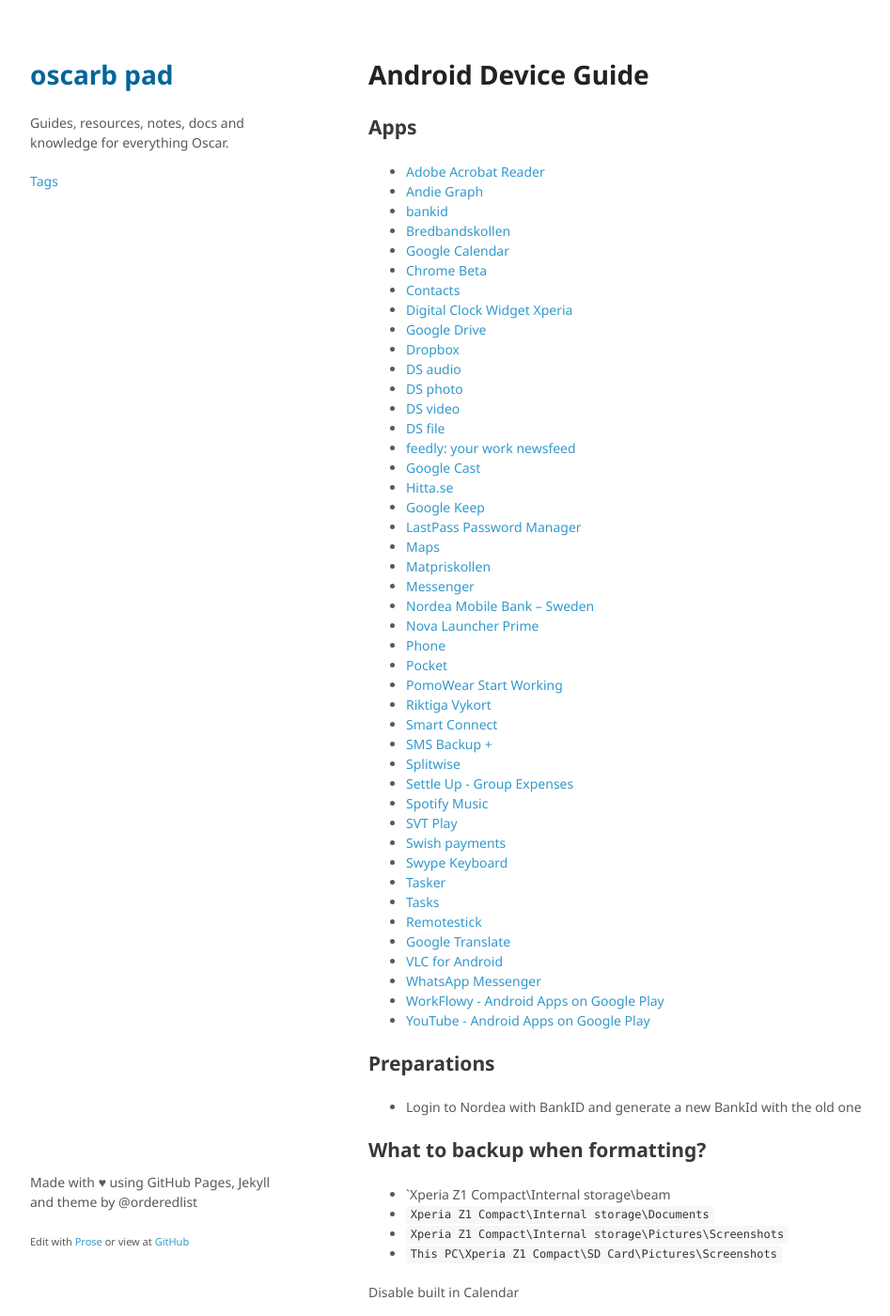
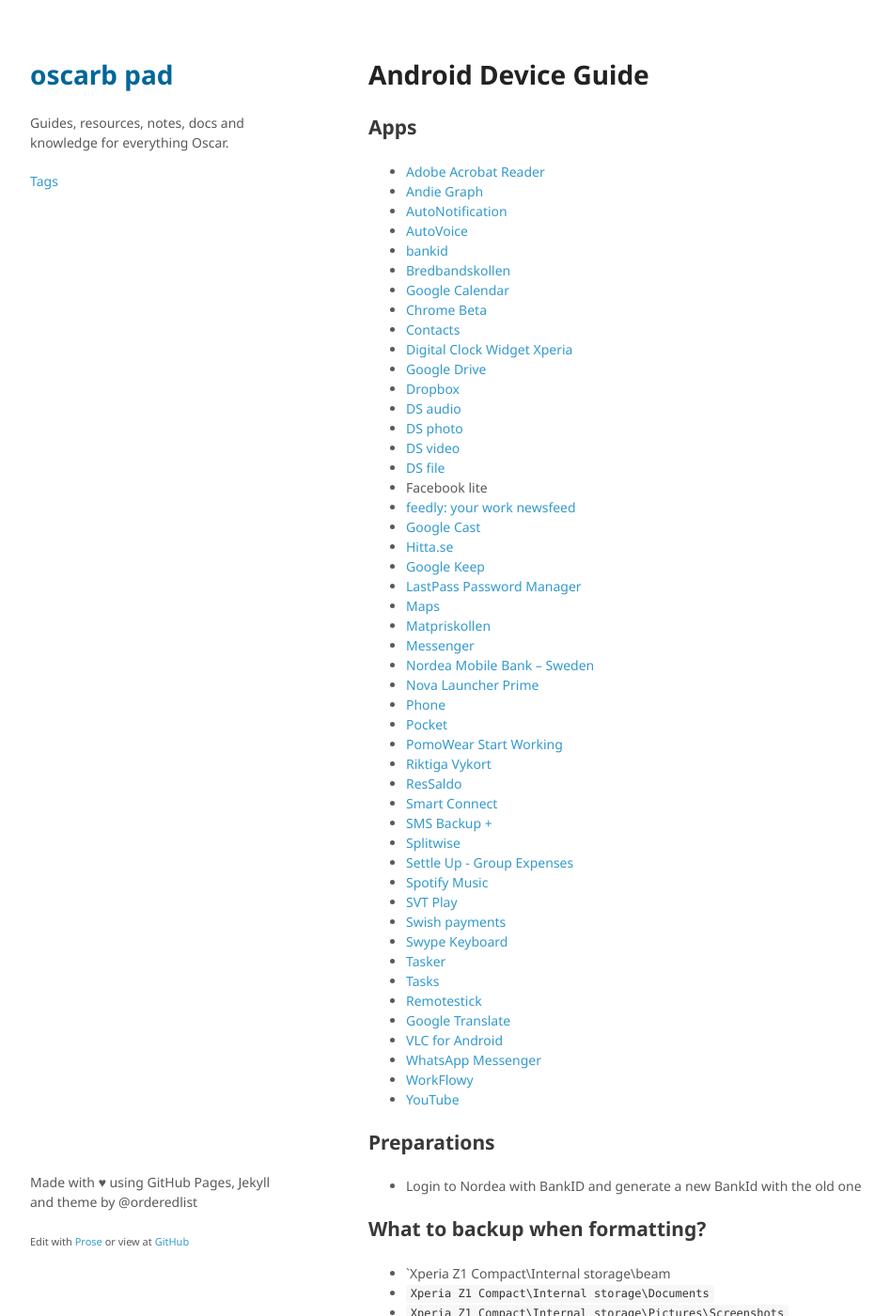
Before and after one commit to oscarb/pad, a Jekyll site: the page built from _docs/android-device-guide.md, in a window 1280 px wide and 1400 px high. Shown: the whole window at 94% size, without its empty margins (128-1075 px from the left). Built offline with Jekyll 4.4.1, drawn with Linux system fonts in a browser that asks for light colours; some web fonts are replaced.

Commit message:
Updated android-device-guide.md

```diff
--- a/_docs/android-device-guide.md
+++ b/_docs/android-device-guide.md
@@ -13,6 +13,8 @@ published: true
 
 * [Adobe Acrobat Reader](https://play.google.com/store/apps/details?id=com.adobe.reader)
 * [Andie Graph](https://play.google.com/store/apps/details?id=net.supware.tipro)
+* [AutoNotification](https://play.google.com/store/apps/details?id=com.joaomgcd.autonotification)
+* [AutoVoice](https://play.google.com/store/apps/details?id=com.joaomgcd.autovoice)
 * [bankid](https://play.google.com/store/apps/details?id=com.bankid.bus)
 * [Bredbandskollen](https://play.google.com/store/apps/details?id=se.iis.bbk)
 * [Google Calendar](https://play.google.com/store/apps/details?id=com.google.android.calendar)
@@ -25,6 +27,7 @@ published: true
 * [DS photo](https://play.google.com/store/apps/details?id=com.synology.dsphoto)
 * [DS video](https://play.google.com/store/apps/details?id=com.synology.dsvideo)
 * [DS file](https://play.google.com/store/apps/details?id=com.synology.DSfile)
+* Facebook lite
 * [feedly: your work newsfeed](https://play.google.com/store/apps/details?id=com.devhd.feedly)
 * [Google Cast](https://play.google.com/store/apps/details?id=com.google.android.apps.chromecast.app)
 * [Hitta.se](https://play.google.com/store/apps/details?id=se.hitta.android.app)
@@ -39,6 +42,7 @@ published: true
 * [Pocket](https://play.google.com/store/apps/details?id=com.ideashower.readitlater.pro)
 * [PomoWear Start Working](https://play.google.com/store/apps/details?id=com.vngrs.android.pomodoro)
 * [Riktiga Vykort](https://play.google.com/store/apps/details?id=se.posten.riktigavykort)
+* [ResSaldo](https://play.google.com/store/apps/details?id=se.supertips.android.ressaldo)
 * [Smart Connect](https://play.google.com/store/apps/details?id=com.sonyericsson.extras.liveware)
 * [SMS Backup +](https://play.google.com/store/apps/details?id=com.zegoggles.smssync)
 * [Splitwise](https://play.google.com/store/apps/details?id=com.Splitwise.SplitwiseMobile)
@@ -53,8 +57,8 @@ published: true
 * [Google Translate](https://play.google.com/store/apps/details?id=com.google.android.apps.translate)
 * [VLC for Android](https://play.google.com/store/apps/details?id=org.videolan.vlc)
 * [WhatsApp Messenger](https://play.google.com/store/apps/details?id=com.whatsapp)
-* [WorkFlowy - Android Apps on Google Play](https://play.google.com/store/apps/details?id=com.workflowy.android)
-* [YouTube - Android Apps on Google Play](https://play.google.com/store/apps/details?id=com.google.android.youtube)
+* [WorkFlowy](https://play.google.com/store/apps/details?id=com.workflowy.android)
+* [YouTube](https://play.google.com/store/apps/details?id=com.google.android.youtube)
 
 
 ## Preparations
```
